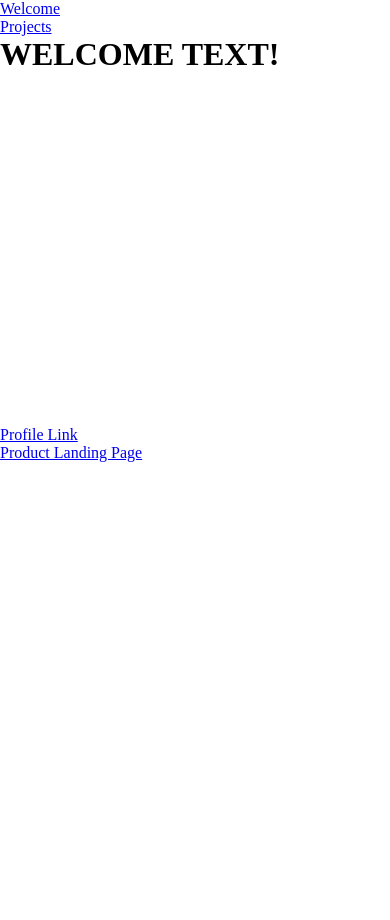
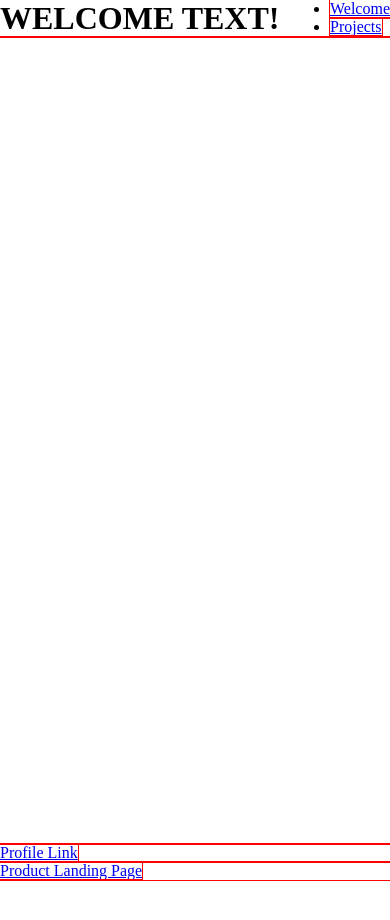
Before and after one commit to GrizzlyGinger/fcc-rwd-5pp, a plain HTML site: page docs/index.html in a window 390 px wide. Before the commit the page ends 844 px from the top, so only its background shows below. Drawn offline with Linux system fonts and the light colour scheme.

Commit message:
HTML & CSS Edits
HTML:
Realized I made simple typos that prevented tests from passing. Changed top div to nav element.

CSS:
Outlined everything in solid red for positioning.
Fixed position of nav bar at top: 0
Made welcome section the height of the viewport
Deleted extra @ from media query

```diff
--- a/docs/index.html
+++ b/docs/index.html
@@ -8,20 +8,20 @@
 	</head>
 	<body>
 		<!-- partial:index.partial.html -->
-		<div class="" id="navbar">
+		<nav class="" id="navbar">
 			<div class="links">
 				<ul>
 					<li><a href="#welcome-section">Welcome</a></li>
 					<li><a href="#projects">Projects</a></li>
 				</ul>
 			</div>
-		</div>
+		</nav>
 		<div id="welcome-section">
 			<h1>WELCOME TEXT!</h1>
 		</div>
 		<div id="projects">
 			<div class="">
-				<a id="profile-link" href="https://github.com/GrizzlyGinger" target="blank">Profile Link</a>
+				<a id="profile-link" href="https://github.com/GrizzlyGinger" target="_blank">Profile Link</a>
 			</div>
 			<div class="project-tile">
 				<a href="https://grizzlyginger.github.io/fcc-rwd-3plp/">Product Landing Page</a>
--- a/docs/style.css
+++ b/docs/style.css
@@ -2,21 +2,28 @@
 	box-sizing:border-box;
 	margin:0;
 	padding:0;
-	/*outline: 1px solid red;*/
+	outline: 1px solid red;
 }
 
 nav {
-  width: 100%;
+	top: 0;
+	position: fixed;
+	width: 100%;
   display: flex;
   justify-content: right;
   align-items: center;
+	z-index: 10;
 }
 
 #welcome-section {
-	height: 100vw;
+	height: 100vh;
 }
 
-@@media min-width: 390px {
+#projects {
+	height: 500px;
+}
+
+@media min-width: 390px {
 	#welcome-section {
 		max-width: 280px;
 	}
```
